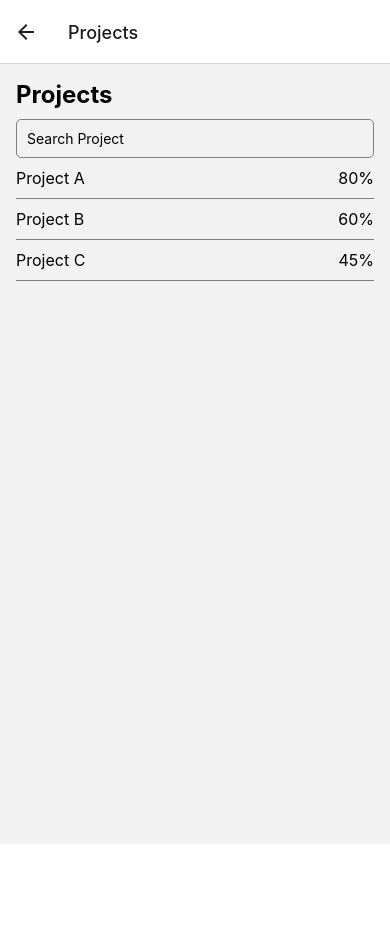
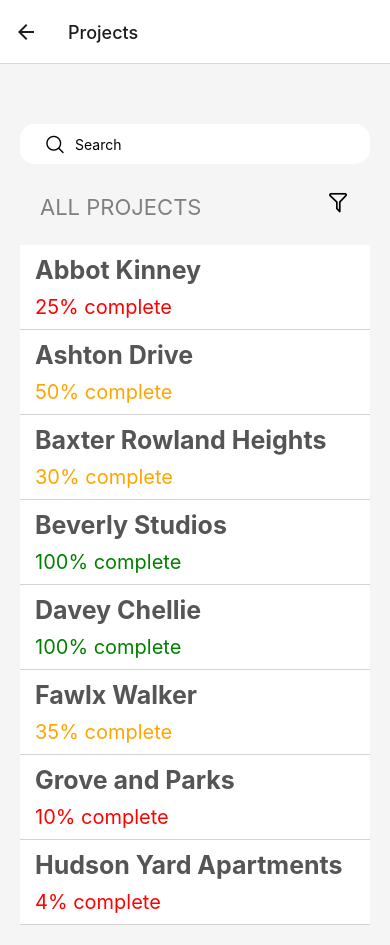
Before and after one commit to mihika12345b/lucydaiproj, a React Native app: screen /Projects in a window 390 px wide. Before the commit the page ends 844 px from the top, so only its background shows below. Built offline with nearby package versions, Linux system fonts and the light colour scheme.

Commit message:
added sophia's and sudiksha's code

```diff
--- a/package.json
+++ b/package.json
@@ -15,6 +15,7 @@
     "@react-navigation/native": "^6.1.9",
     "@react-navigation/native-stack": "^6.9.16",
     "@react-navigation/stack": "^6.3.20",
+    "expo-font": "^11.6.0",
     "react": "18.2.0",
     "react-native": "0.72.6",
     "react-native-animatable": "^1.3.3",
@@ -25,7 +26,7 @@
     "react-native-safe-area-context": "^4.7.3",
     "react-native-screens": "^3.27.0",
     "react-native-svg": "^13.14.0",
-    "react-native-vector-icons": "^10.0.0"
+    "react-native-vector-icons": "^10.0.1"
   },
   "devDependencies": {
     "@babel/core": "^7.20.0",
--- a/pages/ProjectsScreen.tsx
+++ b/pages/ProjectsScreen.tsx
@@ -1,36 +1,117 @@
-// ProjectsScreen.tsx
-import React, {useState} from 'react';
-import {View, Text, TextInput, FlatList, StyleSheet} from 'react-native';
+import React, { useState } from 'react';
+import { View, Text, TextInput, FlatList, TouchableOpacity, Modal, Pressable } from 'react-native';
+import Icon from 'react-native-vector-icons/AntDesign'; // Import AntDesign from react-native-vector-icons
+import styles from '../styles';
 
-const projectsData = [
-  {id: '1', name: 'Project A', completion: '80%'},
-  {id: '2', name: 'Project B', completion: '60%'},
-  {id: '3', name: 'Project C', completion: '45%'},
-  // Add more project data here
+const projects = [
+  { name: 'Abbot Kinney', percentCompletion: 25 },
+  { name: 'Ashton Drive', percentCompletion: 50 },
+  { name: 'Baxter Rowland Heights', percentCompletion: 30 },
+  { name: 'Beverly Studios', percentCompletion: 100 },
+  { name: 'Davey Chellie', percentCompletion: 100 },
+  { name: 'Fawlx Walker', percentCompletion: 35 },
+  { name: 'Grove and Parks', percentCompletion: 10 },
+  { name: 'Hudson Yard Apartments', percentCompletion: 4 },
 ];
 
-const ProjectsScreen = () => {
-  const [searchQuery, setSearchQuery] = useState('');
-  const filteredProjects = projectsData.filter(project =>
-    project.name.toLowerCase().includes(searchQuery.toLowerCase()),
+const Progress = () => {
+  const [searchText, setSearchText] = useState('');
+  const [modalVisible, setModalVisible] = useState(false);
+  const [filterType, setFilterType] = useState('all');
+
+  const filteredProjects = projects.filter((project) =>
+    project.name.toLowerCase().includes(searchText.toLowerCase())
   );
+
+  const handleFilterPress = () => {
+    setModalVisible(!modalVisible);
+  };
+
+  const handleFilterOptionPress = (filterType: string) => {
+    setFilterType(filterType);
+    setModalVisible(false);
+  };
+
+  const getPercentColor = (percent: number) => {
+    if (percent <= 25) {
+      return styles.percentRed;
+    } else if (percent <= 75) {
+      return styles.percentOrange;
+    } else {
+      return styles.percentGreen;
+    }
+  };
+
+  let displayedProjects = filteredProjects;
+  if (filterType === 'complete') {
+    displayedProjects = projects.filter((project) => project.percentCompletion === 100);
+  } else if (filterType === 'low') {
+    displayedProjects = projects.filter((project) => project.percentCompletion <= 25);
+  } else if (filterType === 'medium') {
+    displayedProjects = projects.filter(
+      (project) => project.percentCompletion > 25 && project.percentCompletion <= 75
+    );
+  } else if (filterType === 'high') {
+    displayedProjects = projects.filter((project) => project.percentCompletion > 75);
+  }
 
   return (
     <View style={styles.container}>
-      <Text style={styles.title}>Projects</Text>
-      <TextInput
-        style={styles.searchBar}
-        placeholder="Search Project"
-        value={searchQuery}
-        onChangeText={text => setSearchQuery(text)}
-      />
+      <View style={styles.searchBarContainer}>
+        <Icon name="search1" size={20} color="black" style={styles.searchIcon} />
+        <TextInput
+          style={styles.searchBar}
+          placeholder="Search"
+          value={searchText}
+          onChangeText={setSearchText}
+        />
+      </View>
+      <View style={styles.topBar}>
+        <Text style={styles.heading}>ALL PROJECTS</Text>
+        <TouchableOpacity style={styles.filterIconContainer} onPress={handleFilterPress}>
+          <Icon name="filter" size={24} color="black" style={styles.filterIcon} />
+        </TouchableOpacity>
+      </View>
+      <Modal
+        animationType="fade"
+        transparent={true}
+        visible={modalVisible}
+        onRequestClose={() => {
+          setModalVisible(!modalVisible);
+        }}
+      >
+        <View style={styles.modalContainer}>
+          <View style={styles.modalContent}>
+            <Pressable onPress={() => handleFilterOptionPress('all')}>
+              <Text style={styles.modalOption}>All</Text>
+            </Pressable>
+            <Pressable onPress={() => handleFilterOptionPress('complete')}>
+              <Text style={styles.modalOption}>Complete</Text>
+            </Pressable>
+            <Pressable onPress={() => handleFilterOptionPress('low')}>
+              <Text style={styles.modalOption}>Low</Text>
+            </Pressable>
+            <Pressable onPress={() => handleFilterOptionPress('medium')}>
+              <Text style={styles.modalOption}>Medium</Text>
+            </Pressable>
+            <Pressable onPress={() => handleFilterOptionPress('high')}>
+              <Text style={styles.modalOption}>High</Text>
+            </Pressable>
+          </View>
+        </View>
+      </Modal>
       <FlatList
-        data={filteredProjects}
-        keyExtractor={item => item.id}
-        renderItem={({item}) => (
+        data={displayedProjects.sort((a, b) => a.name.localeCompare(b.name))}
+        keyExtractor={(item) => item.name}
+        renderItem={({ item }) => (
           <View style={styles.projectItem}>
-            <Text style={styles.projectName}>{item.name}</Text>
-            <Text style={styles.completion}>{item.completion}</Text>
+            <View style={styles.projectContainer}>
+              <Text style={styles.projectName}>{item.name}</Text>
+            </View>
+            <Text style={[styles.percentCompletion, getPercentColor(item.percentCompletion)]}>
+              {item.percentCompletion}% complete
+            </Text>
+            <View style={styles.separator} />
           </View>
         )}
       />
@@ -38,35 +119,4 @@ const ProjectsScreen = () => {
   );
 };
 
-const styles = StyleSheet.create({
-  container: {
-    flex: 1,
-    padding: 16,
-  },
-  title: {
-    fontSize: 24,
-    fontWeight: 'bold',
-  },
-  searchBar: {
-    borderWidth: 1,
-    borderColor: 'gray',
-    borderRadius: 5,
-    padding: 10,
-    marginTop: 10,
-  },
-  projectItem: {
-    flexDirection: 'row',
-    justifyContent: 'space-between',
-    borderBottomWidth: 1,
-    borderBottomColor: 'gray',
-    paddingVertical: 10,
-  },
-  projectName: {
-    fontSize: 16,
-  },
-  completion: {
-    fontSize: 16,
-  },
-});
-
-export default ProjectsScreen;
+export default Progress;
--- /dev/null
+++ b/styles.js
@@ -0,0 +1,153 @@
+import {StyleSheet} from 'react-native';
+
+const styles = StyleSheet.create({
+  container: {
+    flex: 1,
+    padding: 20,
+    backgroundColor: '#F5F5F5',
+  },
+  topBar: {
+    flexDirection: 'row',
+    justifyContent: 'space-between',
+    alignItems: 'flex-end',
+    paddingHorizontal: 20,
+    padding: 15,
+  },
+  logoContainer: {
+    flexDirection: 'row', // Align logos horizontally
+    alignItems: 'center',
+  },
+  logoText: {
+    fontSize: 24,
+    fontWeight: 'bold', // Add font weight or adjust as needed
+    marginRight: 10,
+    marginBottom: 7,
+    alignItems: 'center', // Adjust the space between characters
+  },
+  iconContainerLeft: {
+    padding: 10,
+  },
+  iconContainerRight: {
+    padding: 10,
+  },
+  body: {
+    flex: 1,
+    backgroundColor: '#F5F5F5', // Light shade of grey
+    alignItems: 'center',
+    justifyContent: 'center',
+  },
+  title: {
+    fontSize: 24,
+    marginBottom: 20,
+  },
+  filterIconContainer: {
+    position: 'absolute',
+    top: 10,
+    right: 10,
+  },
+  userContainer: {
+    alignItems: 'center',
+  },
+  input: {
+    width: '80%',
+    height: 40,
+    borderColor: 'gray',
+    borderWidth: 1,
+    borderRadius: 5,
+    marginVertical: 10,
+    paddingHorizontal: 10,
+  },
+  signInButton: {
+    backgroundColor: 'blue',
+    paddingVertical: 10,
+    paddingHorizontal: 20,
+    borderRadius: 5,
+    marginTop: 10,
+  },
+  signInText: {
+    color: 'white',
+    fontSize: 16,
+    textAlign: 'center',
+  },
+
+  //progress page
+  searchBarContainer: {
+    flexDirection: 'row',
+    alignItems: 'center',
+    backgroundColor: 'white',
+    borderRadius: 15,
+    marginBottom: 15,
+    marginTop: 40,
+    paddingHorizontal: 15,
+  },
+  searchIcon: {
+    marginLeft: 10,
+  },
+  searchBar: {
+    height: 40,
+    flex: 1,
+    paddingHorizontal: 10,
+  },
+  heading: {
+    fontSize: 22,
+    marginBottom: 10,
+    color: 'gray', // Adjust color as needed
+  },
+  filterIcon: {
+    marginRight: 10,
+  },
+  projectItem: {
+    backgroundColor: 'white', // White background for each project
+    flex: 1,
+  },
+  projectContainer: {
+    flexDirection: 'row',
+    justifyContent: 'space-between',
+    paddingVertical: 10,
+    paddingHorizontal: 15,
+  },
+  projectName: {
+    fontSize: 25,
+    color: '#555555', // Adjust color as needed
+    fontWeight: 'bold',
+  },
+  percentCompletion: {
+    fontSize: 20,
+    paddingHorizontal: 15,
+    marginBottom: 10,
+  },
+  percentGreen: {
+    color: 'green',
+  },
+  percentOrange: {
+    color: 'orange',
+  },
+  percentRed: {
+    color: 'red',
+  },
+  separator: {
+    height: 1,
+    backgroundColor: 'lightgray', // Thin line as a separator
+  },
+  modalContainer: {
+    marginTop: 177,
+    flex: 1,
+    justifyContent: 'flex-start',
+    alignSelf: 'flex-end',
+  },
+  modalContent: {
+    backgroundColor: 'white',
+    padding: 15,
+    width: 120,
+    borderRadius: 4,
+    alignItems: 'center',
+    borderColor: 'gray',
+    borderWidth: '1',
+  },
+  modalOption: {
+    fontSize: 18,
+    paddingVertical: 10,
+  },
+});
+
+export default styles;
```
Also changed, not shown: 1 other file (tests, documents, lock files or other folders).
